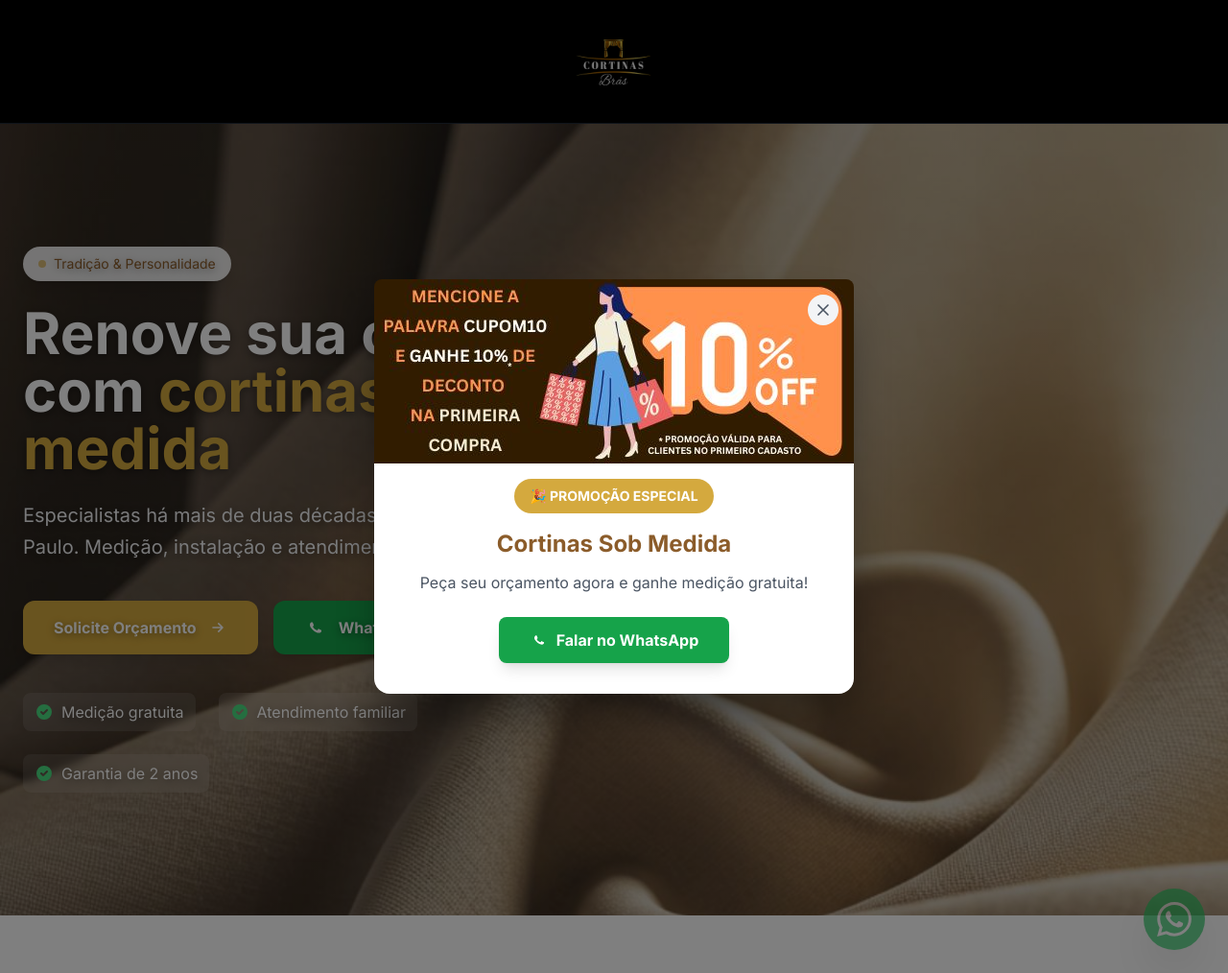
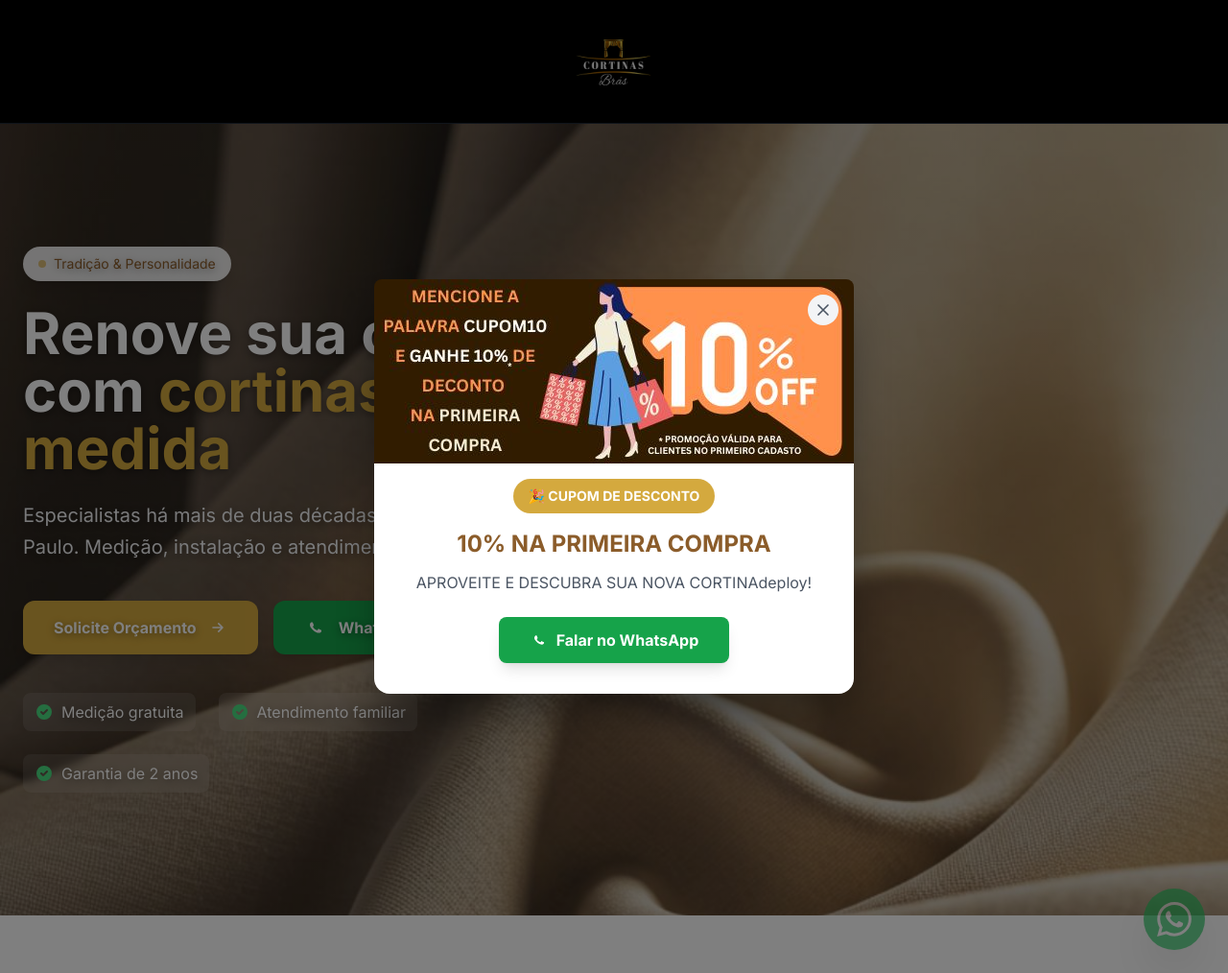
Before and after one commit to workriar/cortinasbras, a Flask app: page / in a window 1280 px wide. Shown: the whole page at 96% size. Run offline with Flask 3, Linux system fonts and the light colour scheme; some libraries are stand-ins or nearby versions.

Commit message:
update: aplicar alterações no template

```diff
--- a/meu-projeto/templates/index.html
+++ b/meu-projeto/templates/index.html
@@ -570,10 +570,10 @@
             <img src="/static/popup-promo.jpg" alt="Promoção Cortinas" class="w-full h-48 object-cover rounded-t-lg" loading="lazy" />
           </div>
           <div class="mb-4">
-            <span class="inline-block px-4 py-2 bg-brand-500 text-white rounded-full text-sm font-bold">🎉 PROMOÇÃO ESPECIAL</span>
+            <span class="inline-block px-4 py-2 bg-brand-500 text-white rounded-full text-sm font-bold">🎉 CUPOM DE DESCONTO</span>
           </div>
-          <h3 class="text-2xl font-bold text-brand-700 mb-3">Cortinas Sob Medida</h3>
-          <p class="text-gray-600 mb-6">Peça seu orçamento agora e ganhe medição gratuita!</p>
+          <h3 class="text-2xl font-bold text-brand-700 mb-3">10% NA PRIMEIRA COMPRA</h3>
+          <p class="text-gray-600 mb-6">APROVEITE E DESCUBRA SUA NOVA CORTINAdeploy!</p>
           <a href="https://wa.me/5511992891070?text=Olá! Vi a promoção e quero orçamento!" target="_blank" rel="noopener" class="inline-flex items-center gap-2 bg-green-600 hover:bg-green-700 text-white px-8 py-3 rounded-lg font-bold shadow-lg transition-all hover:scale-105">
             <svg class="w-5 h-5" fill="currentColor" viewBox="0 0 24 24">
               <path d="M17.472 14.382c-.297-.149-1.758-.867-2.03-.967-.273-.099-.471-.148-.67.15-.197.297-.767.966-.94 1.164-.173.199-.347.223-.644.075-.297-.15-1.255-.463-2.39-1.475-.883-.788-1.48-1.761-1.653-2.059-.173-.297-.018-.458.13-.606.134-.133.298-.347.446-.52.149-.174.198-.298.298-.497.099-.198.05-.371-.025-.52-.075-.149-.669-1.612-.916-2.207-.242-.579-.487-.5-.669-.51-.173-.008-.371-.01-.57-.01-.198 0-.52.074-.792.372-.272.297-1.04 1.016-1.04 2.479 0 1.462 1.065 2.875 1.213 3.074.149.198 2.096 3.2 5.077 4.487.709.306 1.262.489 1.694.625.712.227 1.36.195 1.871.118.571-.085 1.758-.719 2.006-1.413.248-.694.248-1.289.173-1.413-.074-.124-.272-.198-.57-.347"/>
```
